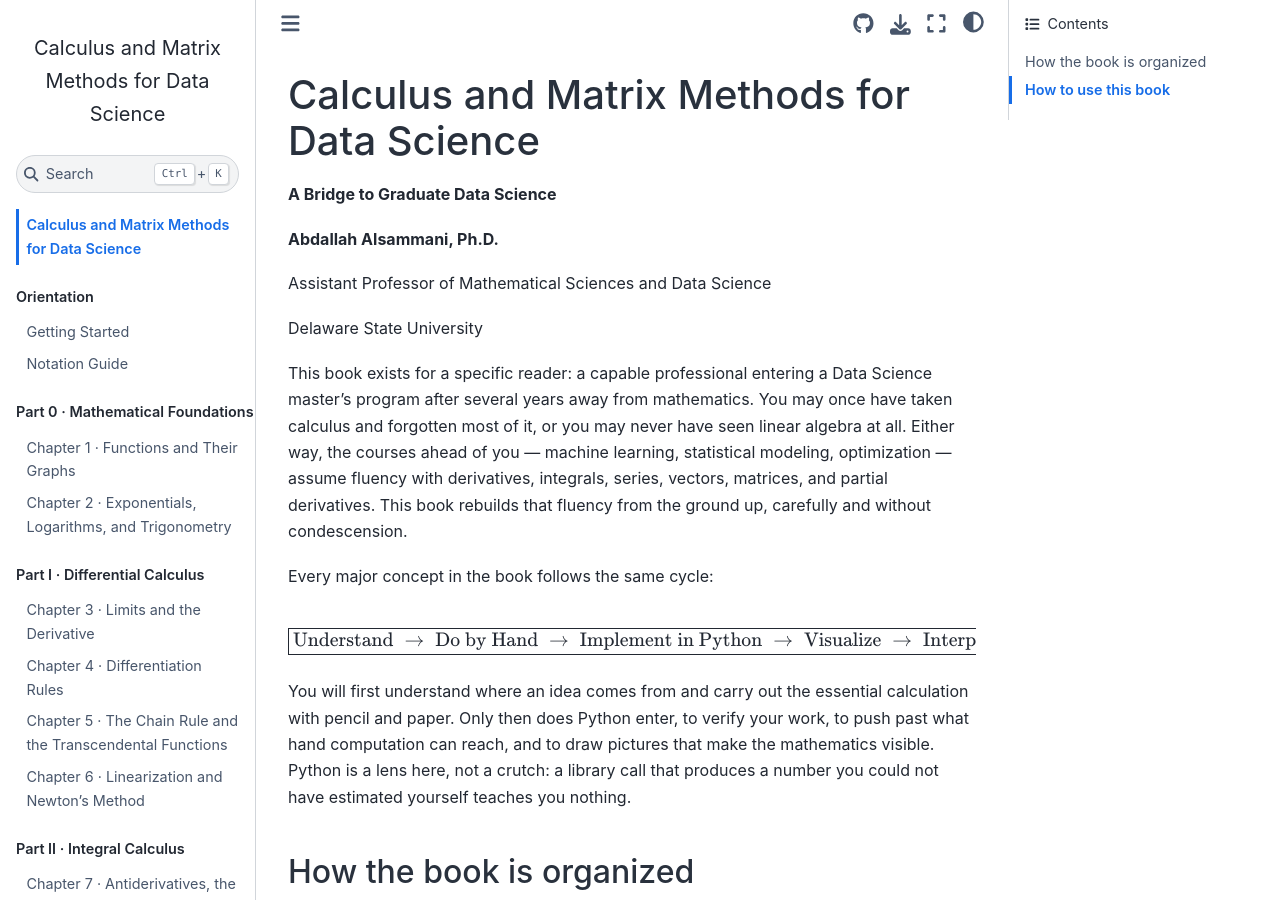
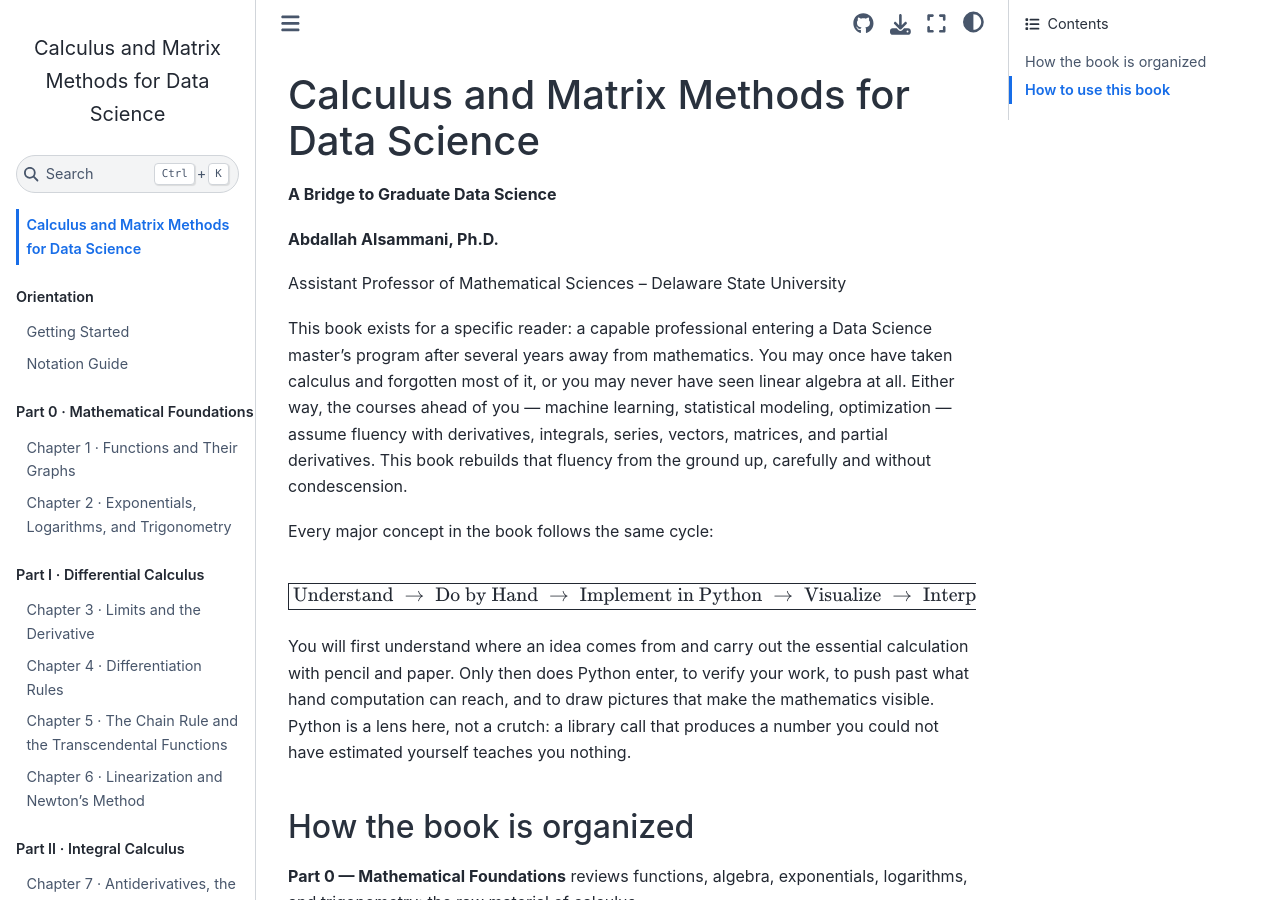
Before and after one commit to aalsammani/calculus4DS, a Jupyter Book: the page built from book/index.md, in a window 1280 px wide and 900 px high. Built offline with Jupyter Book 1.0.4 settings and Sphinx 7.4.7 and the Sphinx Book theme 1.1.4, drawn with Linux system fonts in a browser that asks for light colours; cross-references to code outside the pages are shown as plain code.

Commit message:
Update book content

```diff
--- a/book/index.md
+++ b/book/index.md
@@ -4,9 +4,8 @@
 
 **Abdallah Alsammani, Ph.D.**
 
-Assistant Professor of Mathematical Sciences and Data Science
+Assistant Professor of Mathematical Sciences -- Delaware State University
 
-Delaware State University
 
 This book exists for a specific reader: a capable professional entering a Data Science master's program after several years away from mathematics. You may once have taken calculus and forgotten most of it, or you may never have seen linear algebra at all. Either way, the courses ahead of you — machine learning, statistical modeling, optimization — assume fluency with derivatives, integrals, series, vectors, matrices, and partial derivatives. This book rebuilds that fluency from the ground up, carefully and without condescension.
 
```
